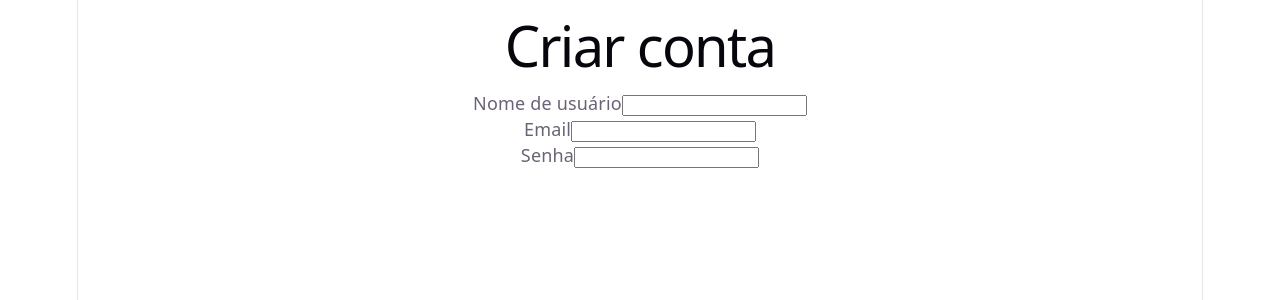
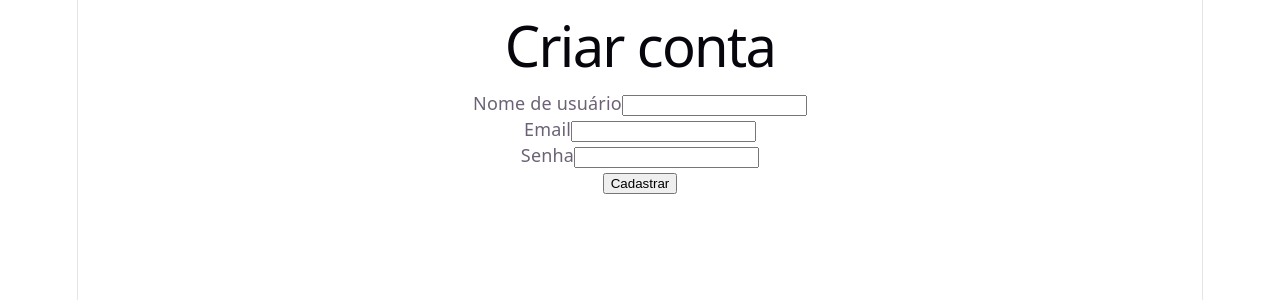
Before and after one commit to henriquedarocha/batalha-naval-multiplayer, a React (Vite) app in the folder Front-End/: page / in a window 1280 px wide. Shown: the top 300 px of the page. Built offline with nearby package versions, Linux system fonts and the light colour scheme.

Commit message:
feat: envia cadastro para a API e exibe o resultado

```diff
--- a/Front-End/src/pages/RegisterPage.jsx
+++ b/Front-End/src/pages/RegisterPage.jsx
@@ -4,11 +4,39 @@ function RegisterPage() {
     const [username, setUsername] = useState('')
     const [email, setEmail] = useState('')
     const [password, setPassword] = useState('')
+    const [message, setMessage] = useState('')
+
+    async function handleSubmit(event) {
+        event.preventDefault()
+
+        const player = {
+            username: username,
+            email: email,
+            password: password
+        }
+
+        const response = await fetch('http://localhost:8080/api/players', {
+            method: 'POST',
+            headers: { 'Content-Type': 'application/json' },
+            body: JSON.stringify(player)
+        })
+
+        if (response.status === 201) {
+            setMessage('')
+        } else if(response.status === 400) {
+            setMessage('')
+        } else if(response.status === 409) {
+            const problem = await response.json()
+            setMessage(problem.detail)
+        } else {
+            setMessage('')
+        }
+    }
 
     return (
         <main>
             <h1>Criar conta</h1>
-            <form>
+            <form onSubmit={handleSubmit}>
                 <div>
                     <label htmlFor="username">Nome de usuário</label>
                     <input
@@ -36,7 +64,11 @@ function RegisterPage() {
                         onChange={(event) => setPassword(event.target.value)}
                     />
                 </div>
+                <div>
+                    <button type="submit">Cadastrar</button>
+                </div>
             </form>
+            <p>{message}</p>
         </main>
     )
 }
```
